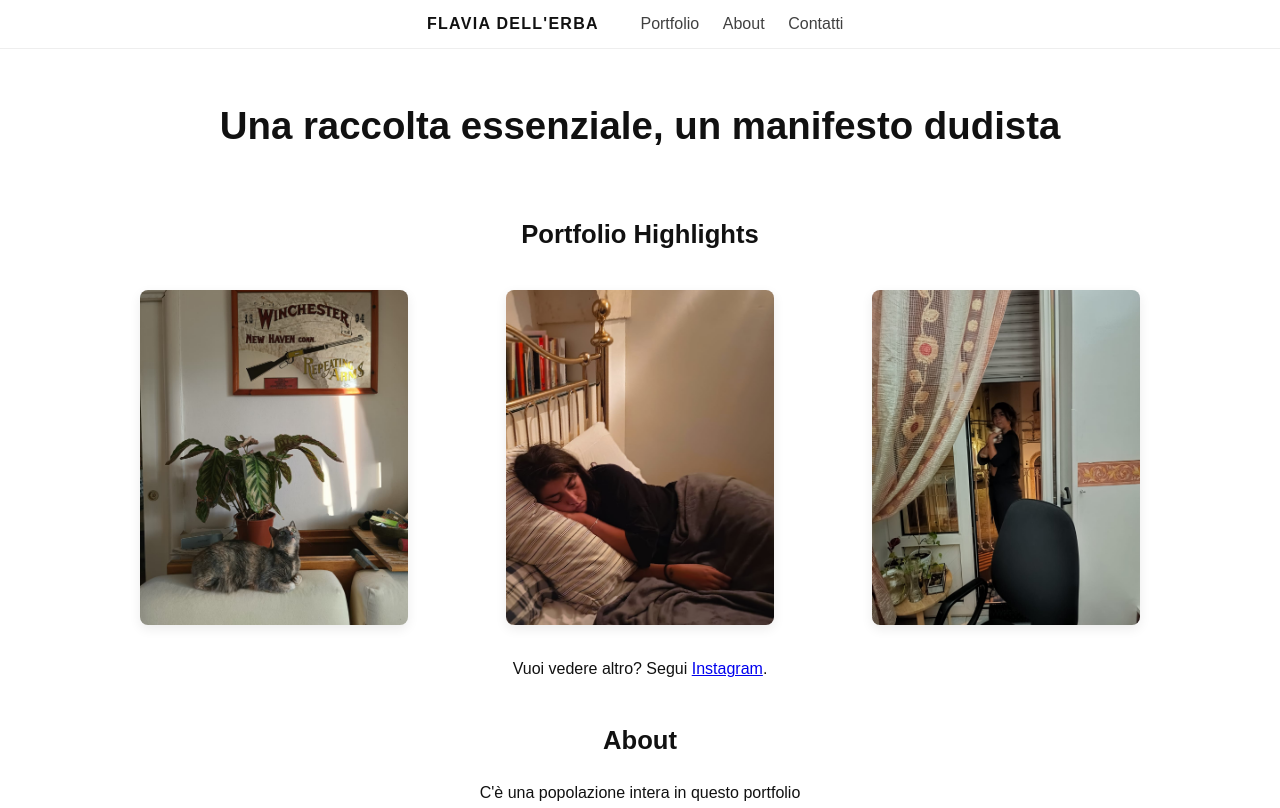
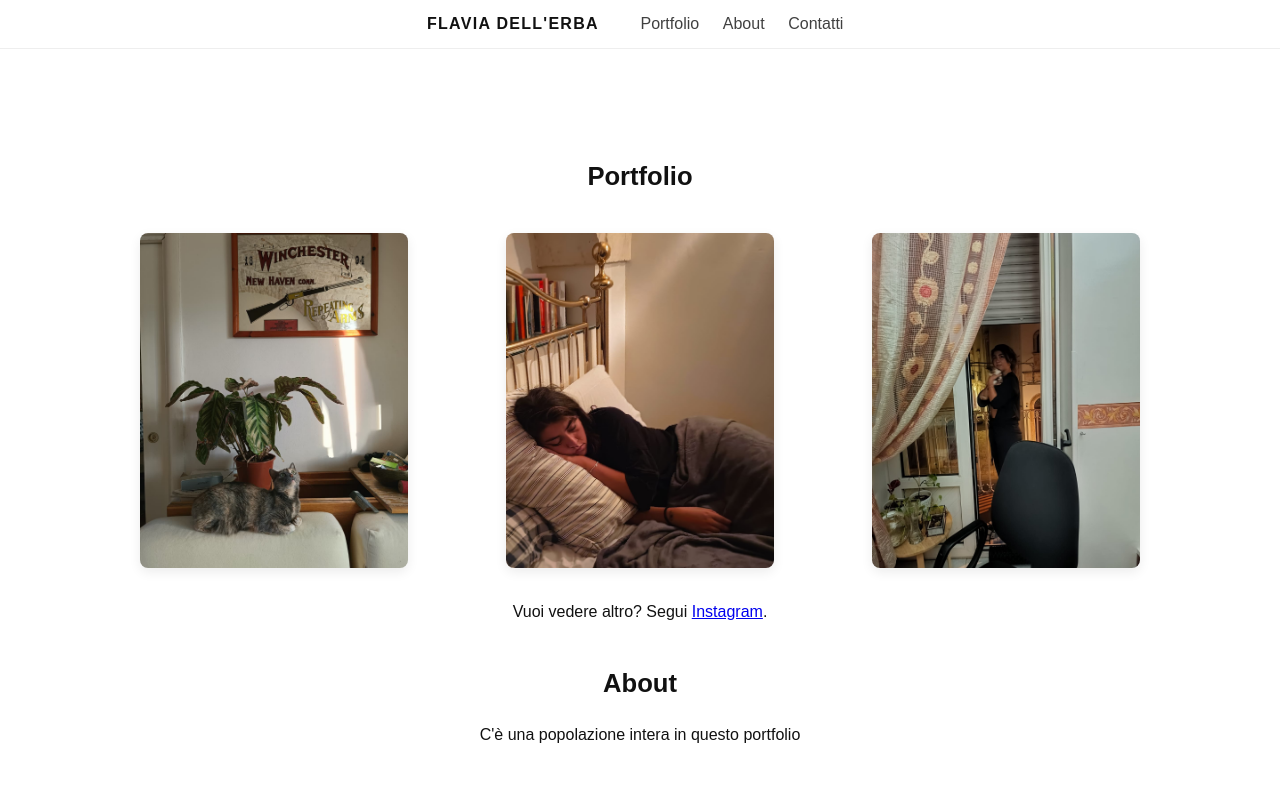
Before and after one commit to flavph/Portfolio, a plain HTML site: page index.html in a window 1280 px wide. Shown: the top 808 px of the page. Drawn offline with Linux system fonts and the light colour scheme.

Commit message:
Update index.html

```diff
--- a/index.html
+++ b/index.html
@@ -21,12 +21,12 @@
 
   <main>
     <section class="hero container">
-      <h1>Una raccolta essenziale, un manifesto dudista</h1>
+      <h1> </h1>
       <p class="subtitle"> </p>
     </section>
 
     <section id="portfolio" class="container">
-      <h2>Portfolio Highlights</h2>
+      <h2>Portfolio</h2>
       <div id="gallery" class="gallery" aria-live="polite"></div>
       <p class="more-note">Vuoi vedere altro? Segui <a href="https://www.instagram.com/flllauta/" target="_blank" rel="noopener">Instagram</a>.</p>
     </section>
```
